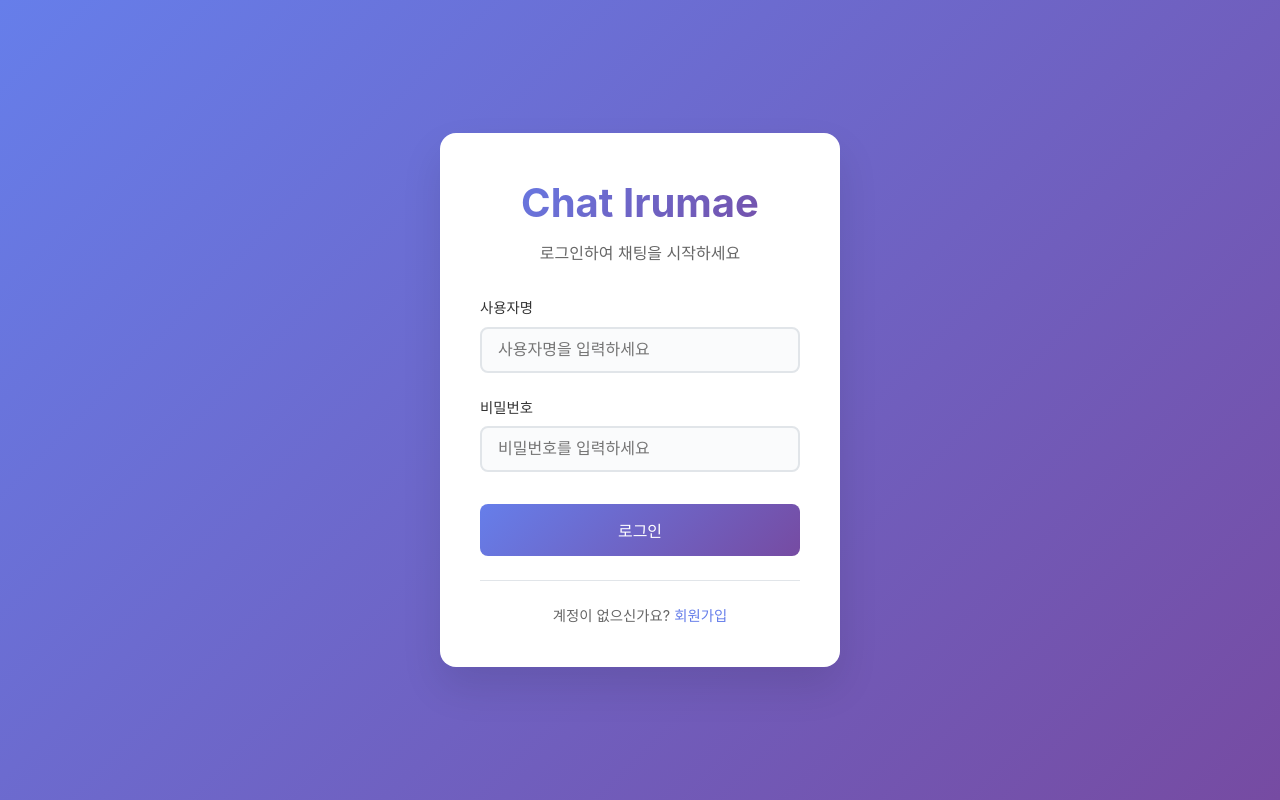
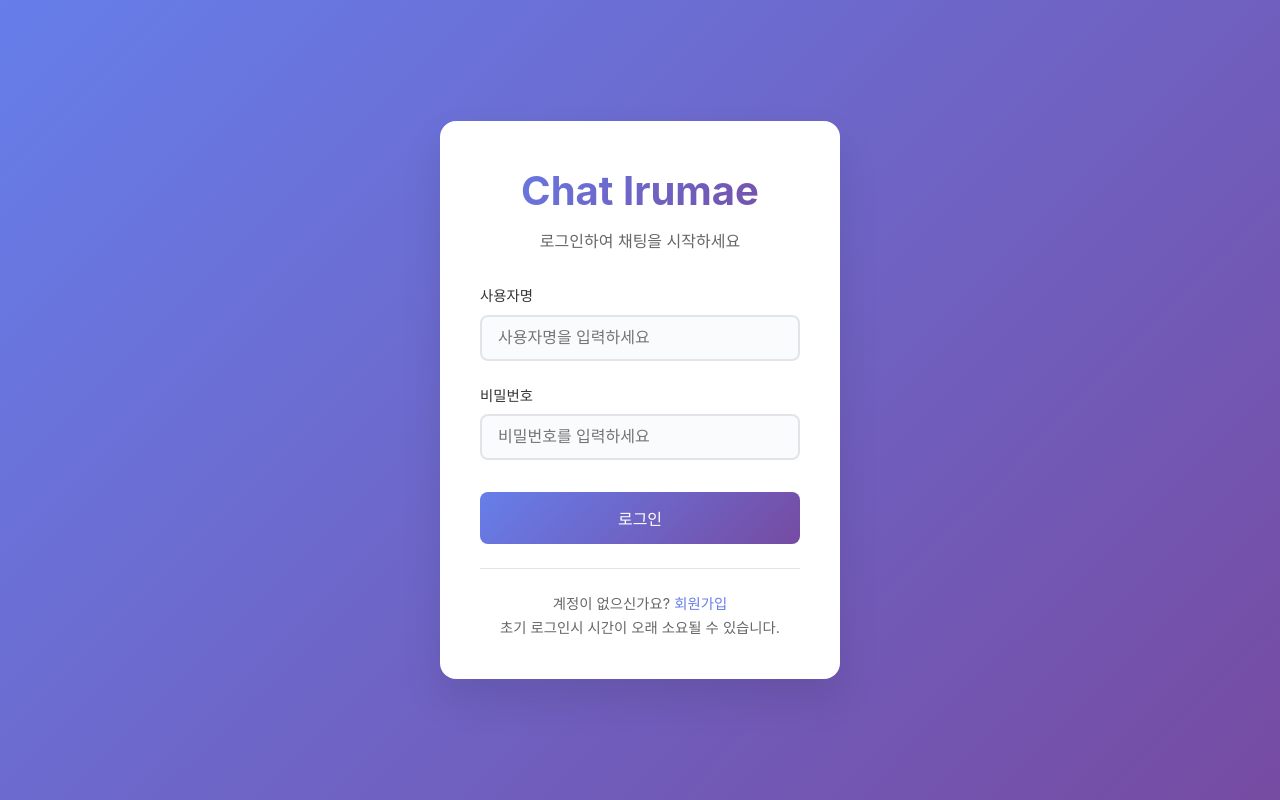
Before and after one commit to ChatIrumae/chat-irumae, a React (Vite) app in the folder frontend/: page /login in a window 1280 px wide. Built offline with nearby package versions, Linux system fonts and the light colour scheme; no server answers.

Commit message:
Add info ment

```diff
--- a/frontend/src/pages/LoginPage.css
+++ b/frontend/src/pages/LoginPage.css
@@ -140,6 +140,12 @@
   margin: 0;
 }
 
+.login-footer-span {
+  color: #666;
+  font-size: 0.9rem;
+  margin: 0;
+}
+
 .login-footer a {
   color: #667eea;
   text-decoration: none;
--- a/frontend/src/pages/LoginPage.tsx
+++ b/frontend/src/pages/LoginPage.tsx
@@ -104,6 +104,9 @@ const LoginPage: React.FC = () => {
           <p>
             계정이 없으신가요? <a href="/register">회원가입</a>
           </p>
+          <span className="login-footer-span">
+            초기 로그인시 시간이 오래 소요될 수 있습니다.
+          </span>
         </div>
       </div>
     </div>
--- a/frontend/src/utils/api.ts
+++ b/frontend/src/utils/api.ts
@@ -145,13 +145,12 @@ const handleApiError = (error: any): Error => {
     if (axiosError.response) {
       // 서버에서 응답을 받았지만 에러 상태
       const message =
-        axiosError.response.data?.message || "서버 오류가 발생했습니다.";
+        axiosError.response.data?.message ||
+        "아이디 또는 비밀번호가 틀렸습니다";
       return new Error(message);
     } else if (axiosError.request) {
       // 요청을 보냈지만 응답을 받지 못함
-      return new Error(
-        "네트워크 오류가 발생했습니다. 인터넷 연결을 확인해주세요."
-      );
+      return new Error("올바른 아이디와 비밀번호를 입력해주세요.");
     }
   }
 
```
